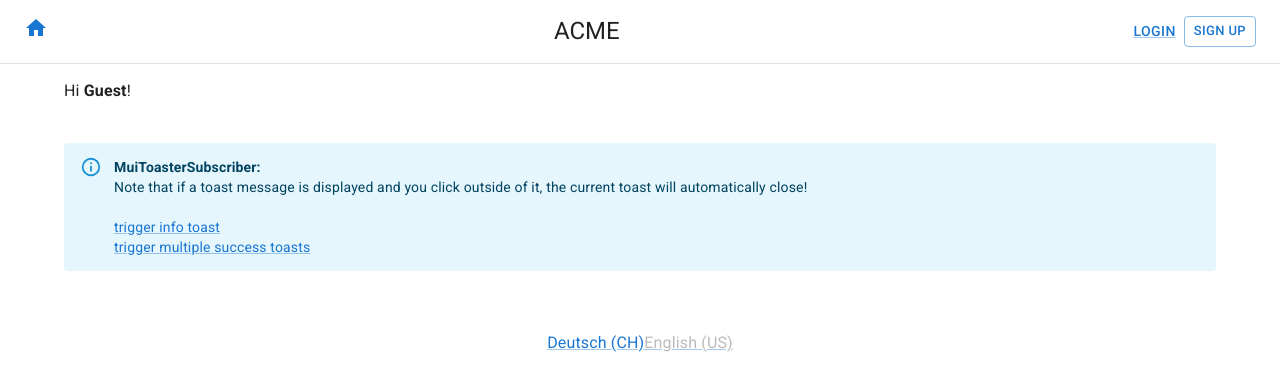
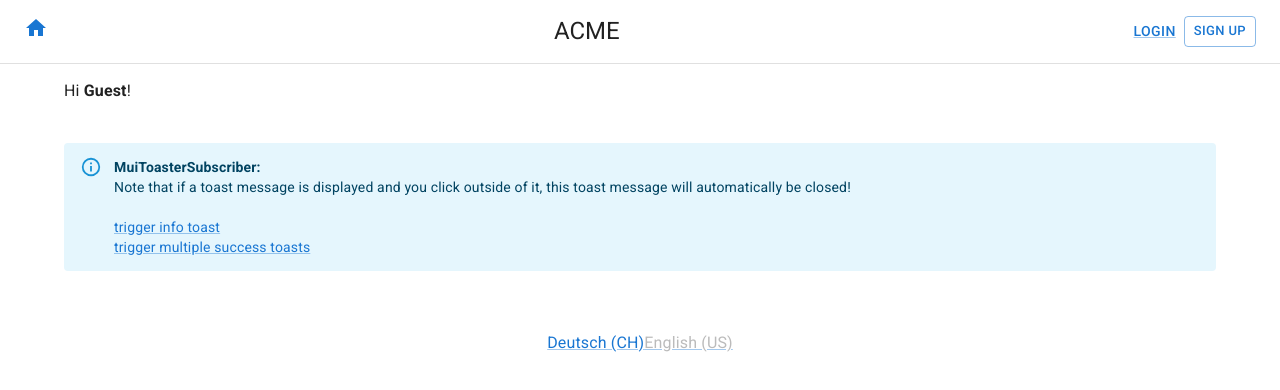
Before and after one commit to inkognitro/react-app-tutorial-code, a React app: page / in a window 1280 px wide. Shown: the top 390 px of the page. Built offline with nearby package versions, Linux system fonts and the light colour scheme.

Commit message:
improve the text

```diff
--- a/src/pages/IndexPage.tsx
+++ b/src/pages/IndexPage.tsx
@@ -20,8 +20,8 @@ export const IndexPage: FC = () => {
                 <Alert severity="info">
                     <strong>MuiToasterSubscriber:</strong>
                     <br />
-                    Note that if a toast message is displayed and you click outside of it, the current toast will
-                    automatically close!
+                    Note that if a toast message is displayed and you click outside of it, this toast message will
+                    automatically be closed!
                     <br />
                     <br />
                     <FunctionalLink onClick={() => showMessage({ content: greeting })}>
```
